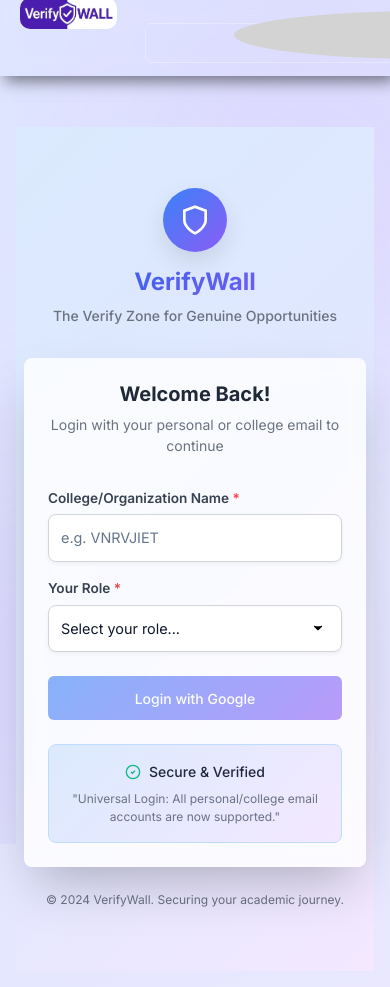
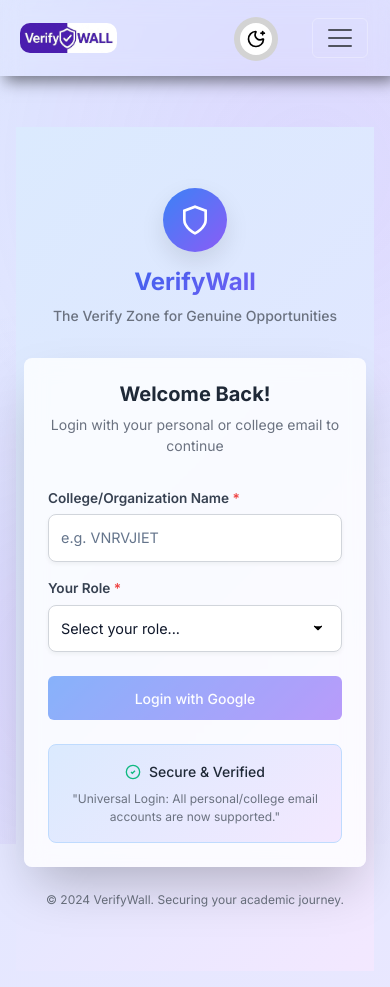
Before and after one commit to BhargaviBandaru98/VNR-Wall, a React (Vite) app in the folder client/: page /login in a window 390 px wide. Built offline with nearby package versions, Linux system fonts and the light colour scheme; no server answers.

Commit message:
Anirudh UI btns

```diff
--- a/client/src/App.css
+++ b/client/src/App.css
@@ -62,9 +62,9 @@ body {
   cursor: pointer;
   transition: background 0.2s ease, transform 0.1s ease;
   position: fixed;
-  left: 194vh;
-  bottom: 4vh;
-  z-index: 1000 !important;
+  left: 95%;
+  bottom: 3%;
+  z-index: 9999 !important;
 
   display: flex;
   align-items: center;
@@ -116,6 +116,7 @@ body {
     bottom: auto;
     z-index: 1000;
     font-size: 0.9rem;
+    width: auto !important;
   }
 
 }
@@ -123,10 +124,14 @@ body {
     .theme-toggle-btn {
       position: fixed;
       left: 60%;
-      top: 1.25%;
+      top: 2%;
       bottom: auto;
       z-index: 1000;
       font-size: 0.9rem;
+      width: auto !important;
     }
-
+    .theme-icon{
+      height: 2rem;
+      width: 2rem;
+    }
   }
--- a/client/src/App.jsx
+++ b/client/src/App.jsx
@@ -87,9 +87,7 @@ function App() {
             <Route
               path="/"
               element={
-                <ProtectedRoute>
                   <HomePage />
-                </ProtectedRoute>
               }
             />
             <Route
--- a/client/src/styles/Navbar.css
+++ b/client/src/styles/Navbar.css
@@ -117,7 +117,7 @@
     right: -35vw;
     margin: 0.5vh 0;
     padding: 0 auto;
-
+    width: auto !important;
   }
 
   .vnr-wall {
@@ -167,7 +167,7 @@
     right: -35vw;
     margin: 0.5vh 0;
     padding: 0 auto;
-
+    width: auto !important;
   }
 
   .vnr-wall {
--- a/client/src/styles/StudentMessagesCards.css
+++ b/client/src/styles/StudentMessagesCards.css
@@ -572,6 +572,7 @@
   display: flex;
   align-items: center;
   transition: all 0.3s ease;
+  width: auto !important;
 }
 
 .expand-button:hover {
--- a/client/src/styles/ViewResponsesPage.css
+++ b/client/src/styles/ViewResponsesPage.css
@@ -352,8 +352,8 @@
 
 .submission-badge {
   position: absolute;
-  top: -8px;
-  right: -8px;
+  top: 8px;
+  right: 25px;
   background: #8b5cf6;
   color: white;
   padding: 6px 12px;
```
Also changed, not shown: 1 other file (tests, documents, lock files or other folders).
